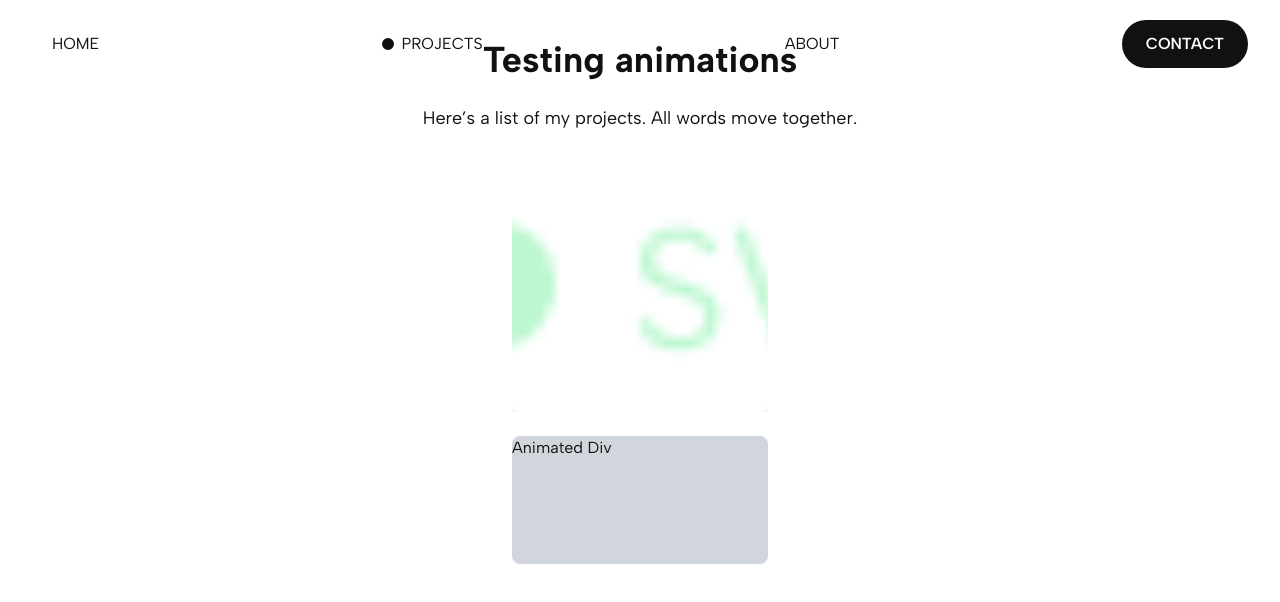
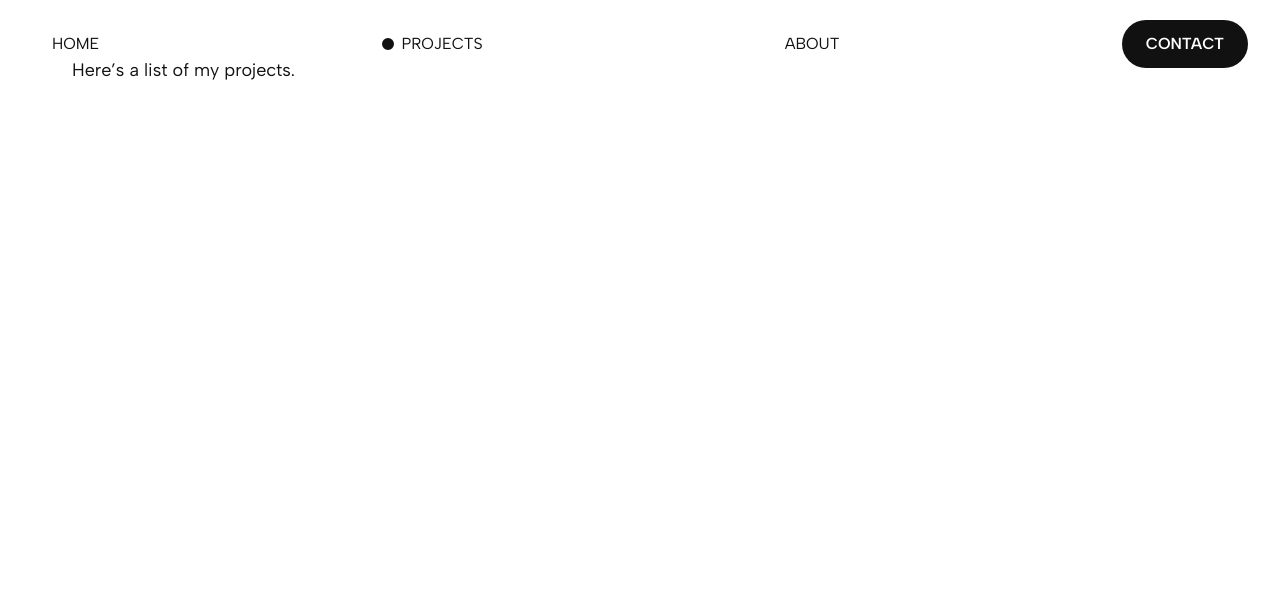
Before and after one commit to semmyverdonschot/portfolio, a Next.js app: page /projects in a window 1280 px wide. Shown: the top 602 px of the page. Built offline with nearby package versions, Linux system fonts and the light colour scheme.

Commit message:
New deploy pagespeed test

```diff
--- a/app/projects/page.tsx
+++ b/app/projects/page.tsx
@@ -1,43 +1,12 @@
 "use client";
 
-import { useRef } from "react";
-import { useAnimateUp } from "@/hooks/useAnimateUp";
-
 export default function WorkPage() {
-  const titleRef = useRef<HTMLHeadingElement>(null);
-  const descRef = useRef<HTMLParagraphElement>(null);
-  const imgRef = useRef<HTMLImageElement>(null);
-  const divRef = useRef<HTMLDivElement>(null);
-
-  // Animate each element as a single block
-  useAnimateUp({ ref: titleRef });
-  useAnimateUp({ ref: descRef, delay: 0.2 });
-  useAnimateUp({ ref: imgRef, delay: 0.4 });
-  useAnimateUp({ ref: divRef, delay: 0.6 });
+  // Animate <h1> and <p>
 
   return (
-    <div className="p-10 flex flex-col items-center gap-6">
-      <h1 ref={titleRef} className="text-4xl font-bold">
-        Testing animations
-      </h1>
-
-      <p ref={descRef} className="text-lg text-center">
-        Here’s a list of my projects. All words move together.
-      </p>
-
-      <img
-        ref={imgRef}
-        src="/webdeveloper.png"
-        alt="Web Developer"
-        className="w-64 h-64 object-cover rounded-lg shadow-lg"
-      />
-
-      <div
-        ref={divRef}
-        className="w-64 h-32 bg-gray-300 flex items-center justify-center rounded-lg"
-      >
-        Animated Div
-      </div>
+    <div className="p-10">
+      <h1 className="text-4xl font-bold">testing animations</h1>
+      <p className="mt-4 text-lg">Here’s a list of my projects.</p>
     </div>
   );
 }
```
